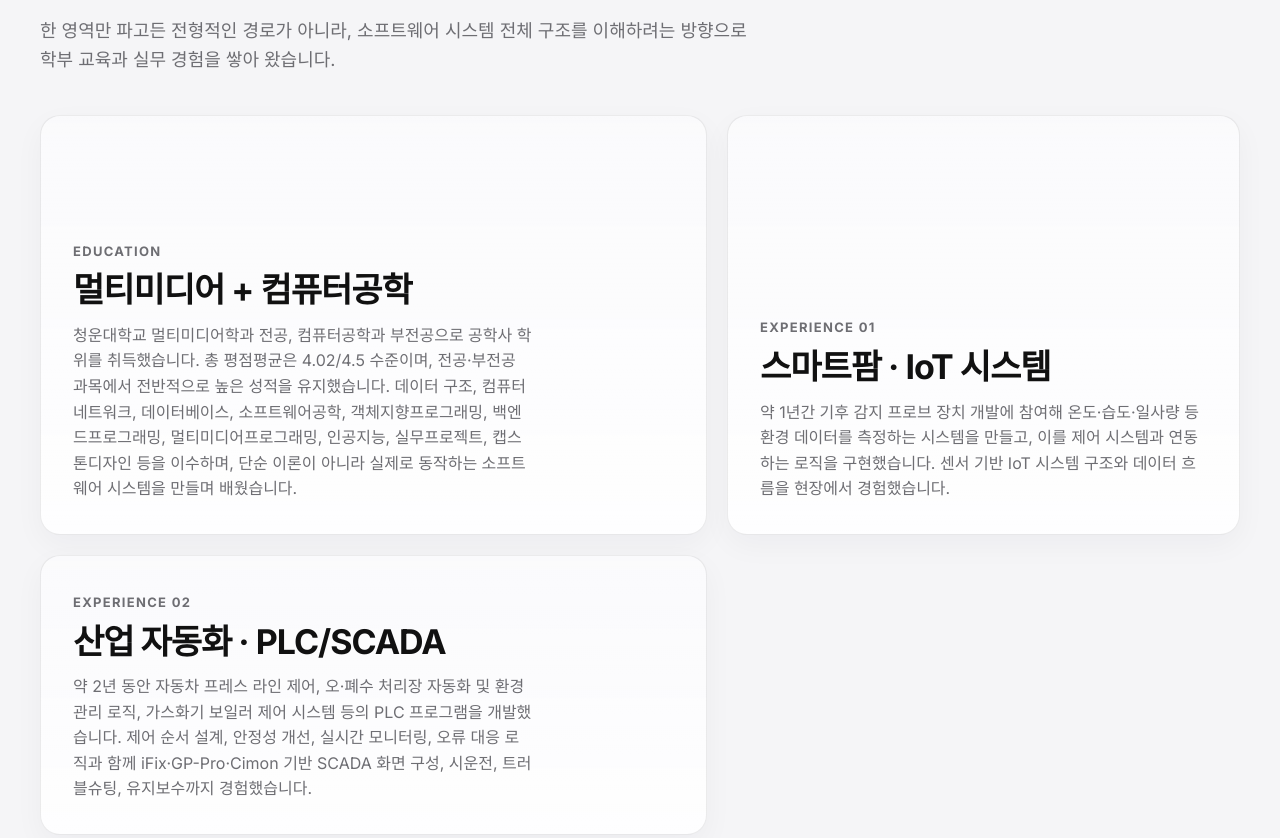
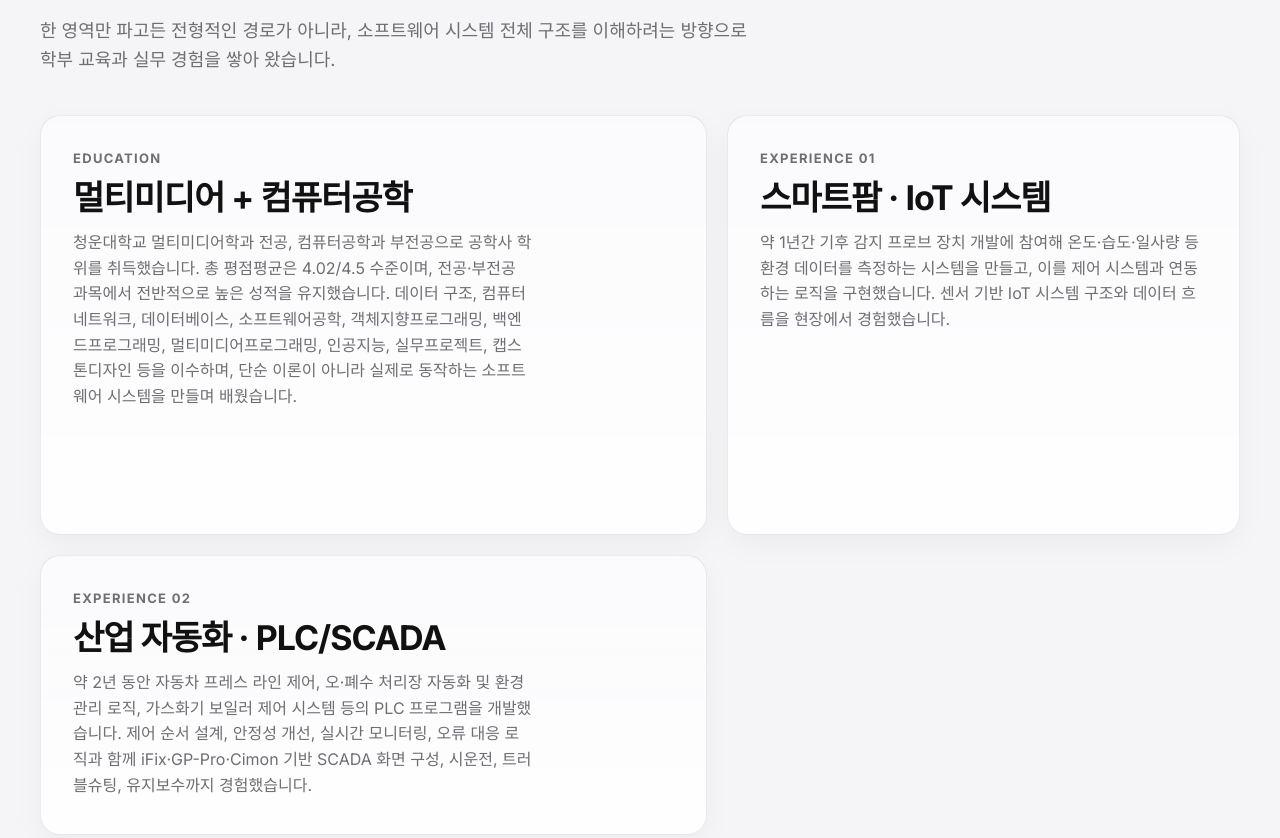
Before and after one commit to CaMaGuee/Intro, a plain HTML site: page index.html in a window 1280 px wide. Shown: the part 2863-3701 px from the top of the page. Drawn offline with Linux system fonts and the light colour scheme.

Commit message:
Update style.css

```diff
--- a/style.css
+++ b/style.css
@@ -945,6 +945,7 @@ button {
   grid-template-columns: 1.3fr 1fr;
   gap: 20px;
   margin-top: 40px;
+  align-items: stretch;
 }
 
 .workCard {
@@ -952,7 +953,8 @@ button {
   min-height: 280px;
   display: flex;
   flex-direction: column;
-  justify-content: flex-end;
+  justify-content: flex-start;
+  align-items: flex-start;
   background:
     linear-gradient(180deg, rgba(255, 255, 255, 0.35), rgba(255, 255, 255, 0.92)),
     #f8f8fb;
```
